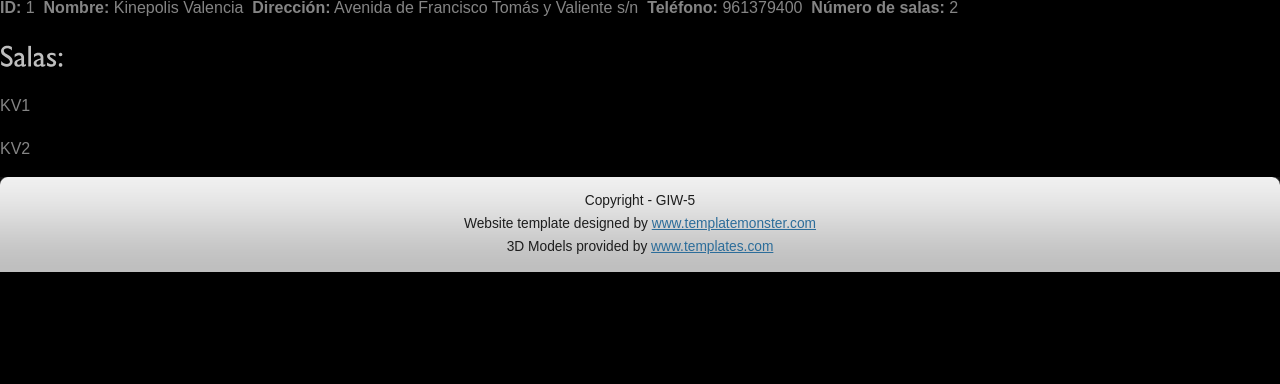
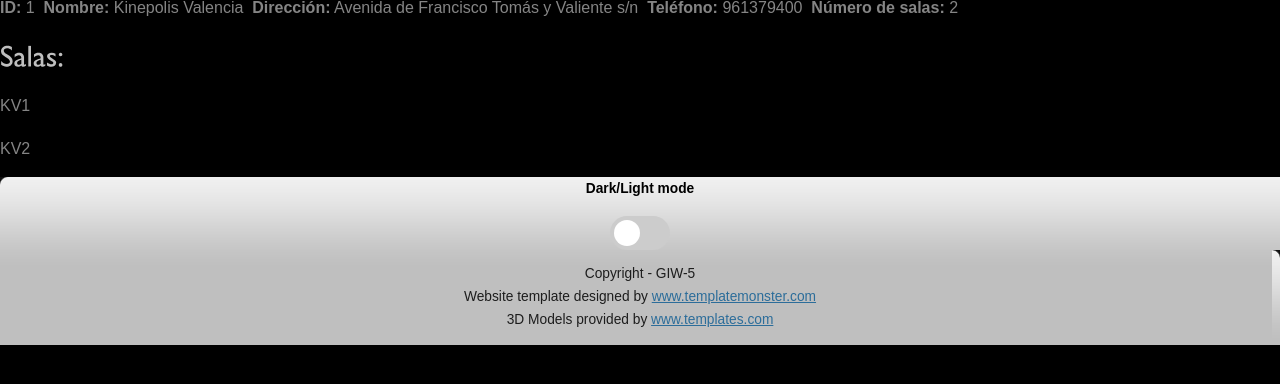
Before and after one commit to AsierBujedo/IW-Colaborativo, a Django app: page /myapp/cines/1 in a window 1280 px wide. Shown: the part 169-553 px from the top of the page. Run offline with Django 4.2, Linux system fonts and the light colour scheme; data comes from the database, SQL or seed files in the repository; both versions use the stored data as it was after the commit.

Commit message:
Toggle button
Co-Authored-By: martagorraiz <103249130+martagorraiz@users.noreply.github.com>
Co-Authored-By: Iker López <91015199+ikerLopezZ@users.noreply.github.com>

```diff
--- /dev/null
+++ b/mysite/myapp/static/css/togglebutton.css
@@ -0,0 +1,64 @@
+.switch {
+    position: relative;
+    display: inline-block;
+    width: 60px;
+    height: 34px;
+  }
+
+.switch input {
+    opacity: 0;
+    width: 0;
+    height: 0;
+  }
+
+.slider {
+    position: absolute;
+    cursor: pointer;
+    top: 0;
+    left: 0;
+    right: 0;
+    bottom: 0;
+    background-color: #ccc;
+    -webkit-transition: .4s;
+    transition: .4s;
+  }
+
+.slider:before {
+    position: absolute;
+    content: "";
+    height: 26px;
+    width: 26px;
+    left: 4px;
+    bottom: 4px;
+    background-color: white;
+    -webkit-transition: .4s;
+    transition: .4s;
+  }
+
+input:checked + .slider {
+    background-color: #2196F3;
+  }
+
+input:focus + .slider {
+    box-shadow: 0 0 1px #2196F3;
+  }
+
+input:checked + .slider:before {
+    -webkit-transform: translateX(26px);
+    -ms-transform: translateX(26px);
+    transform: translateX(26px);
+  }
+
+.tbtxt {
+  color:black;
+  font-weight: bold;
+}
+
+  /* Rounded sliders */
+.slider.round {
+    border-radius: 34px;
+  }
+
+.slider.round:before {
+    border-radius: 50%;
+  }
--- a/mysite/myapp/templates/base.html
+++ b/mysite/myapp/templates/base.html
@@ -4,7 +4,8 @@
 
 <head>
   <meta http-equiv="Content-Type" content="text/html; charset=utf-8">
-  <link href="{% static "css/style.css" %}" rel="stylesheet" type="text/css" />
+  <link href="{% static "css/style.css" %}" rel="stylesheet" type="text/css"/>
+  <link href="{% static "css/togglebutton.css" %}" rel="stylesheet" type="text/css"/>
   <script src="{% static "js/jquery-1.4.2.min.js" %}" type="text/javascript"></script>
   <script src="{% static "js/cufon-yui.js" %}" type="text/javascript"></script>
   <script src="{% static "js/cufon-replace.js" %}" type="text/javascript"></script>
@@ -52,6 +53,11 @@
 
 <div id="footer">
   <div class="left">
+    <p class = "tbtxt">Dark/Light mode</p>
+    <label class="switch">
+      <input type="checkbox">
+      <span class="slider round"></span>
+    </label>
     <div class="right">
       <div class="inside">
         Copyright - GIW-5<br />
```
Also changed, not shown: mysite/db.sqlite3, 1 other file.
